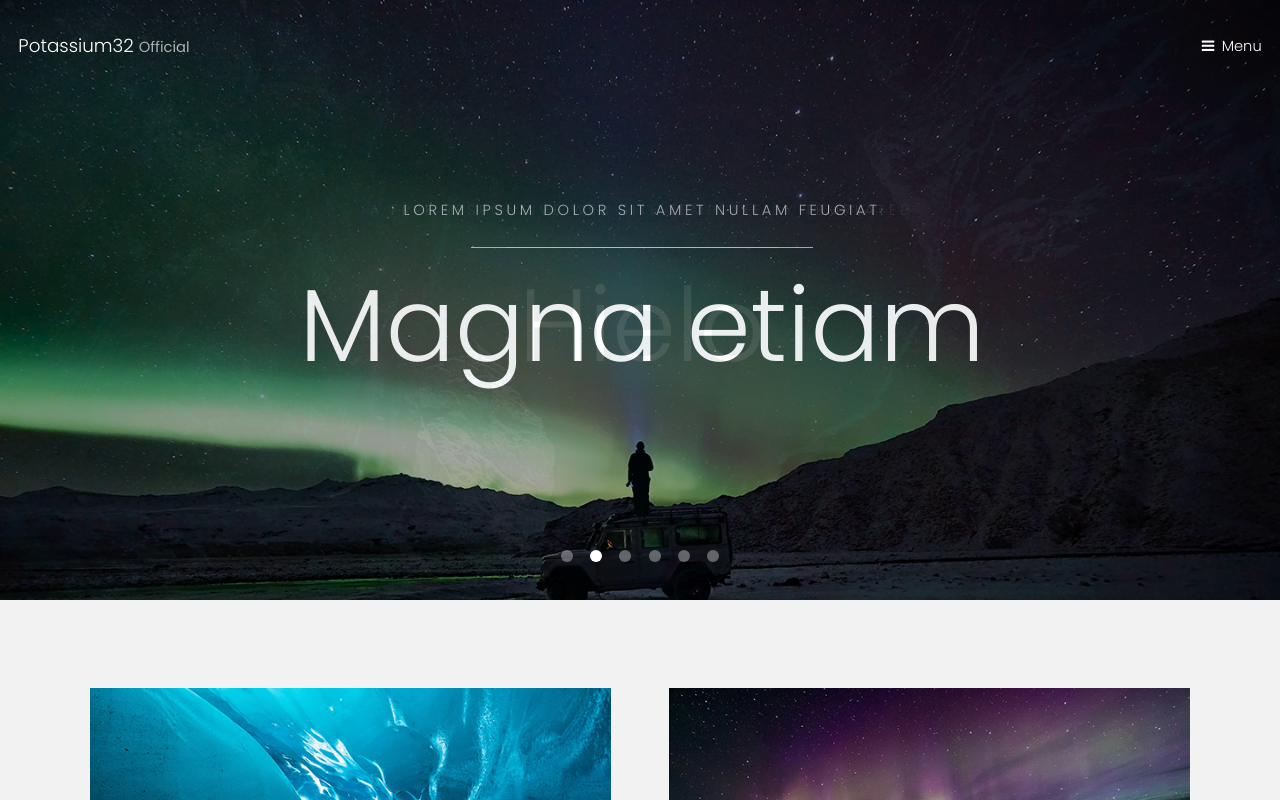
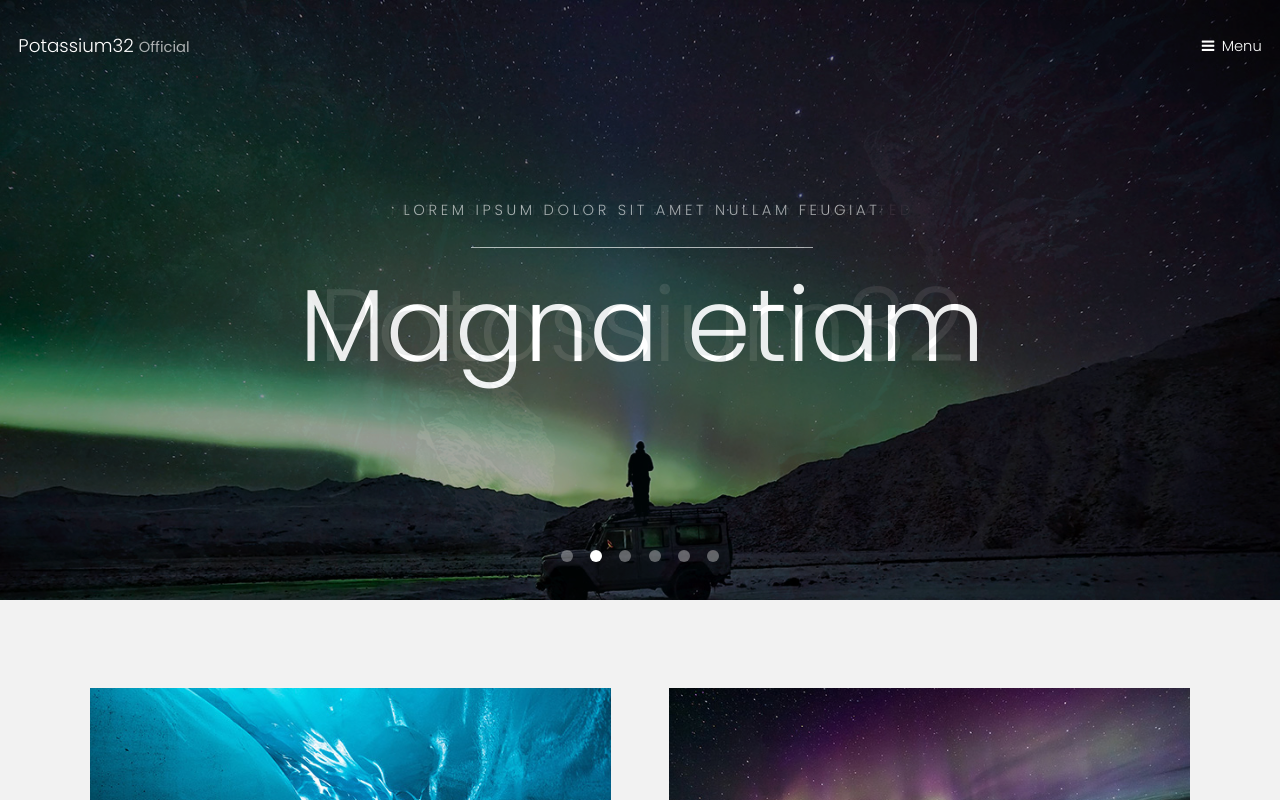
Before and after one commit to brain-ship/potassium32.ml, a plain HTML site: page index.html in a window 1280 px wide. Shown: the top 800 px of the page. Drawn offline with Linux system fonts and the light colour scheme.

Commit message:
Changing Website design

```diff
--- a/index.html
+++ b/index.html
@@ -35,7 +35,7 @@
 					<div class="inner">
 						<header>
 							<p>A free responsive web site template by <a href="https://templated.co">TEMPLATED</a></p>
-							<h2>Hielo</h2>
+							<h2>Potassium32</h2>
 						</header>
 					</div>
 				</article>
```
